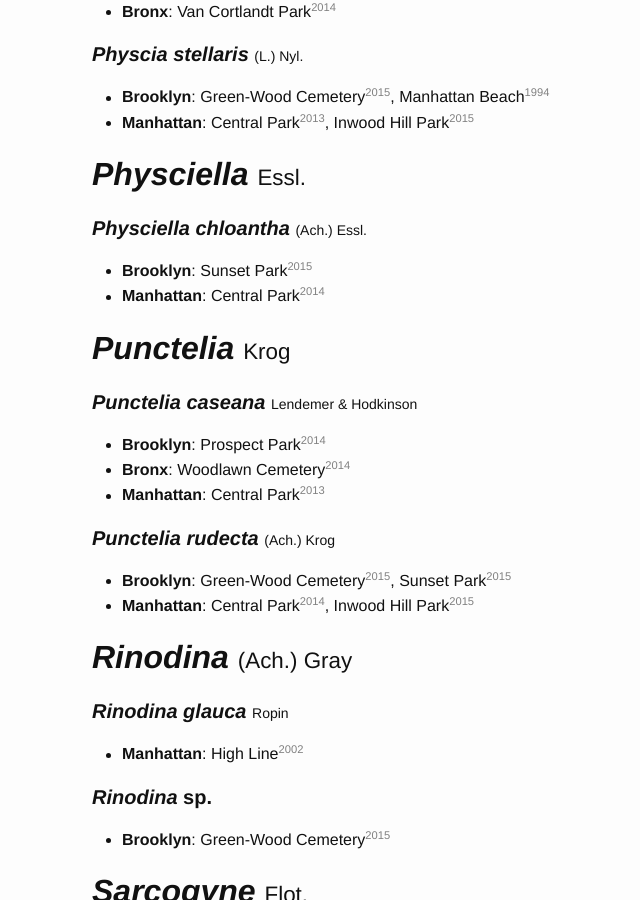
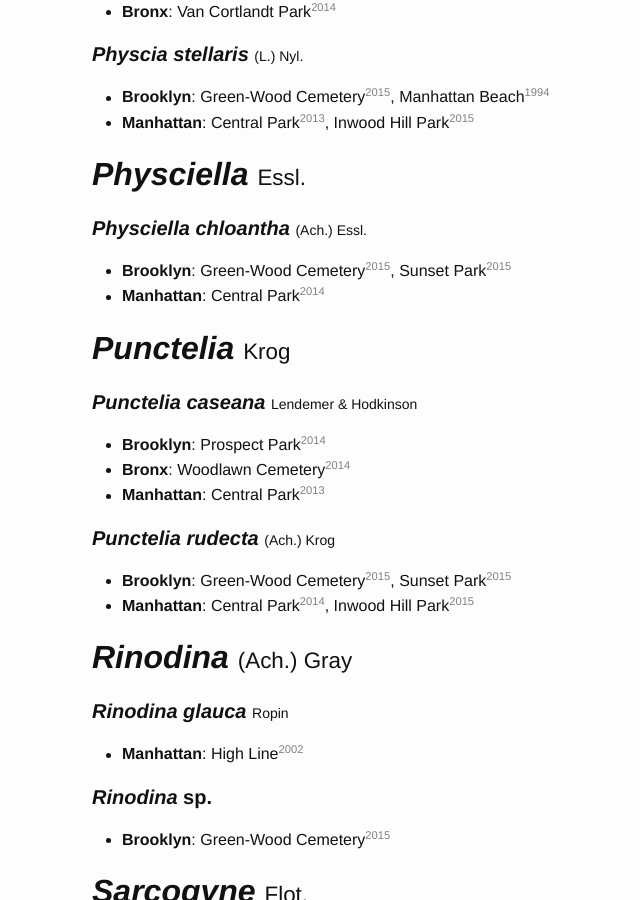
Before and after one commit to lichens-nyc/lichens-nyc.github.io, a Jekyll site: the page built from index.html, in a window 1280 px wide and 900 px high, scrolled down 5972 px. Shown: the whole window, without its empty margins (178-818 px from the left). Built offline with Jekyll 4.4.1, drawn with Linux system fonts in a browser that asks for light colours.

Commit message:
Physciella chloantha observation
Species:   Physciella chloantha
Location:  Battle Ave., btw. Landscape & Arbor Aves., Green-Wood Cemetery
Substrate: Morus sp.
Date:      2015-10-11

```diff
--- a/_data/observations.yaml
+++ b/_data/observations.yaml
@@ -389,6 +389,9 @@
       who: JA
     - when: 2014
       who: NP
+    GW:
+    - when: 2015
+      who: NP
     SP:
     - when: 2015
       who: NP
--- a/_data/src/observations.tsv
+++ b/_data/src/observations.tsv
@@ -112,6 +112,7 @@
 Physcia	stellaris	MB	1994	TD
 Physciella	chloantha	CP	2013	JA
 Physciella	chloantha	CP	2014	NP
+Physciella	chloantha	GW	2015	NP
 Physciella	chloantha	SP	2015	NP
 Punctelia	caseana	CP	2013	JA
 Punctelia	caseana	PP	2014	NP
```
